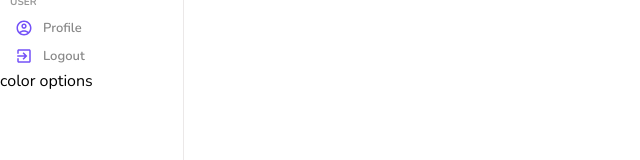
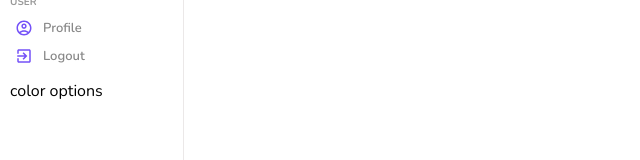
Before and after one commit to JAYMAC1/react-admin-panel, a React (Create React App) app: page / in a window 1280 px wide. Shown: the part 493-653 px from the top of the page, without its empty margins (0-640 px from the left). Built offline with nearby package versions, Linux system fonts and the light colour scheme.

Commit message:
styled bottom

```diff
--- a/src/components/sidebar/sidebar.scss
+++ b/src/components/sidebar/sidebar.scss
@@ -50,6 +50,28 @@
       }
     }
   }
+
+  .bottom {
+    display: flex;
+    align-items: center;
+    margin: 10px;
+
+    .colorOption {
+      width: 20px;
+      height: 20px;
+      border-radius: 5px;
+      border: 1px solid #7451f8;
+      cursor: pointer;
+      margin: 5px;
+
+      &:nth-child(1) {
+        background-color: whitesmoke;
+      }
+      &:nth-child(2) {
+        background-color: #333;
+      }
+    }
+  }
 }
 
 hr {
```
